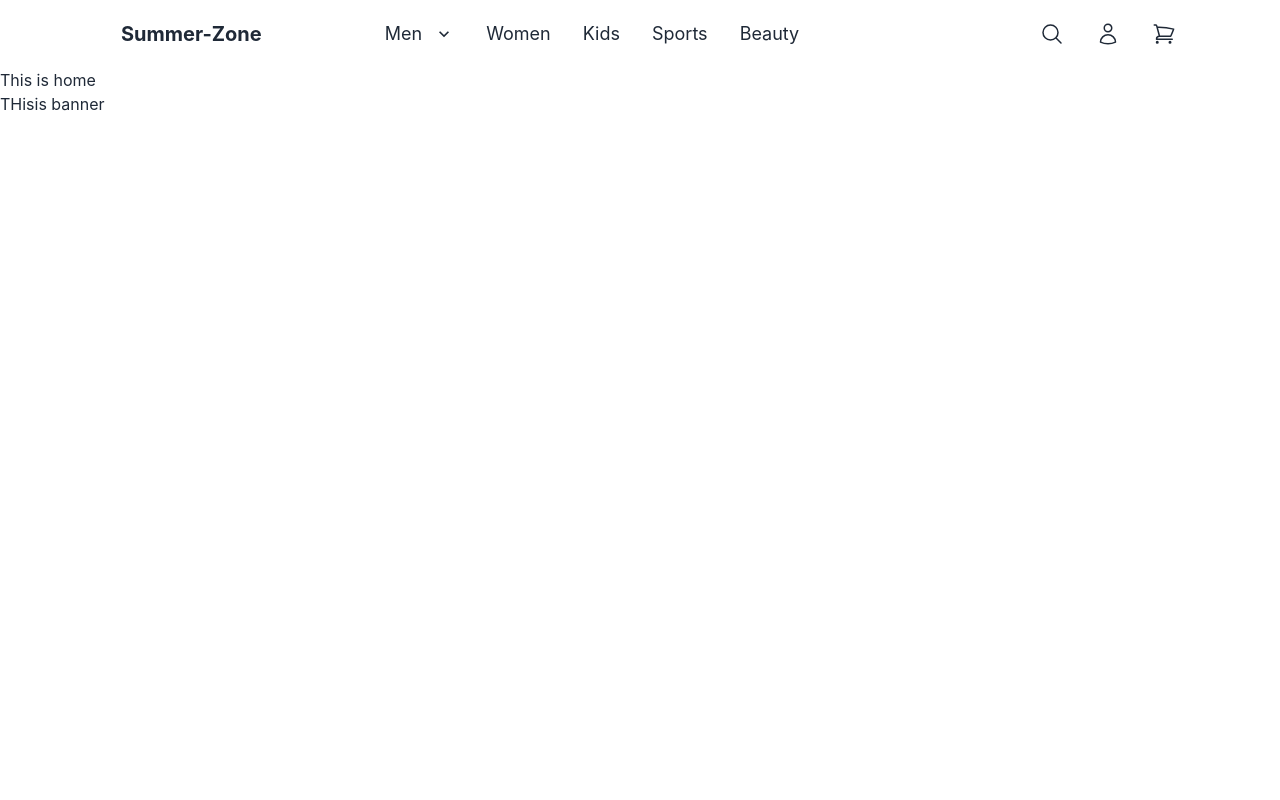
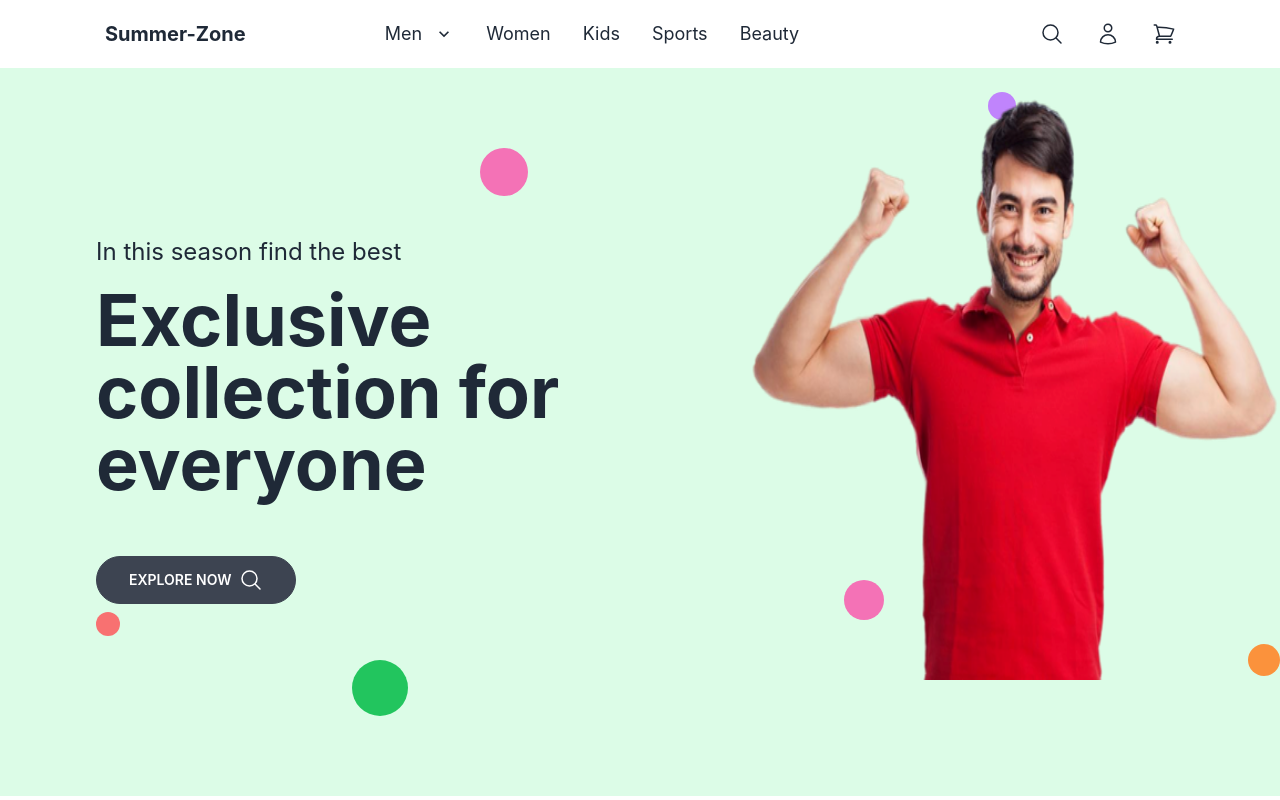
Before and after one commit to yaminhossen/summer-zone, a React (Create React App) app: page / in a window 1280 px wide. Built offline with nearby package versions, Linux system fonts and the light colour scheme.

Commit message:
hone page banner added

```diff
--- /dev/null
+++ b/src/components/Pages/Home/Banner.css
@@ -0,0 +1,16 @@
+.banner {
+    width: 800px;
+    margin-right: 150px;
+    overflow-x: auto;
+    height: 600px;
+    margin-top: -40px;
+}
+
+.pink {
+    margin-top: -100px;
+    /* margin-right: 50px; */
+}
+
+.orange {
+    margin-left: 500px;
+}
--- a/src/components/Pages/Home/Banner.js
+++ b/src/components/Pages/Home/Banner.js
@@ -1,9 +1,33 @@
 import React from 'react';
-
+import banner from '../../../images/banner/sbanner2_prev_ui.png'
+import './Banner.css'
 const Banner = () => {
     return (
-        <div>
-            <h3>THisis banner</h3>
+        <div className='bg-green-100 flex'>
+            <div className='lg:ml-24 pt-20 pb-20'>
+                <div className='bg-pink-400 w-12 h-12 rounded-full ml-96 mb-10
+                '></div>
+                <h2 className='text-2xl'>In this season find the best</h2>
+                <h2 className='text-7xl font-bold mt-4'>Exclusive collection for everyone</h2>
+                <button className='btn mt-14 px-8  rounded-l-full rounded-r-full '>Explore now <svg xmlns="http://www.w3.org/2000/svg" fill="none" viewBox="0 0 24 24" strokeWidth={1.5} stroke="currentColor" className="w-6 h-6 ml-2">
+                    <path strokeLinecap="round" strokeLinejoin="round" d="M21 21l-5.197-5.197m0 0A7.5 7.5 0 105.196 5.196a7.5 7.5 0 0010.607 10.607z" />
+                </svg>
+                </button>
+                <div className='bg-red-400 w-6 h-6 rounded-full mt-2
+                '></div>
+                <div className='bg-green-500 w-14 h-14 rounded-full mt-6 ml-64
+                '></div>
+            </div>
+            <div>
+                <div className='bg-purple-400 w-7 h-7 rounded-full mt-6 ml-60
+                '></div>
+                <img className='banner' src={banner} alt="" />
+                <div className='pink bg-pink-400 w-10 h-10 rounded-full mt-6 ml-24
+                '></div>
+
+                <div className='orange bg-orange-400 w-8 h-8 rounded-full mt-6
+                '></div>
+            </div>
         </div>
     );
 };
--- a/src/components/Pages/Home/Home.js
+++ b/src/components/Pages/Home/Home.js
@@ -4,7 +4,6 @@ import Banner from './Banner';
 const Home = () => {
     return (
         <div>
-            <h3>This is home</h3>
             <Banner></Banner>
         </div>
     );
--- a/src/components/Pages/Shared/Header.js
+++ b/src/components/Pages/Shared/Header.js
@@ -24,7 +24,7 @@ const Header = () => {
                             <li><a>Item 3</a></li>
                         </ul>
                     </div>
-                    <a className="btn btn-ghost normal-case text-xl ml-24 font-bold">Summer-Zone</a>
+                    <a className="btn btn-ghost normal-case text-xl ml-20 font-bold ">Summer-Zone</a>
                 </div>
                 <div className="navbar-center hidden lg:flex">
                     <ul className="menu menu-horizontal px-1 text-lg">
```
Also changed, not shown: src/images/banner/sbanner1_prev_ui.png (added), src/images/banner/sbanner2_prev_ui.png (added).
